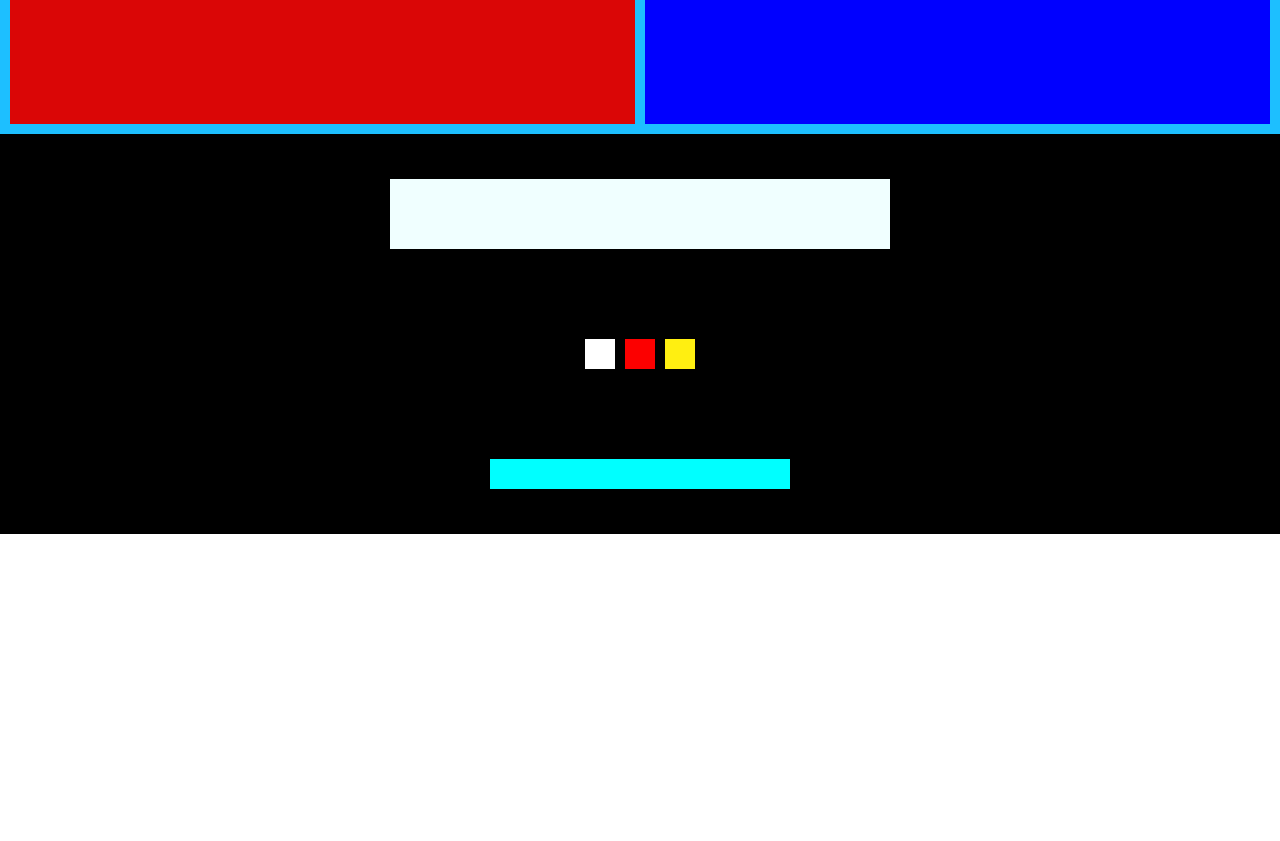
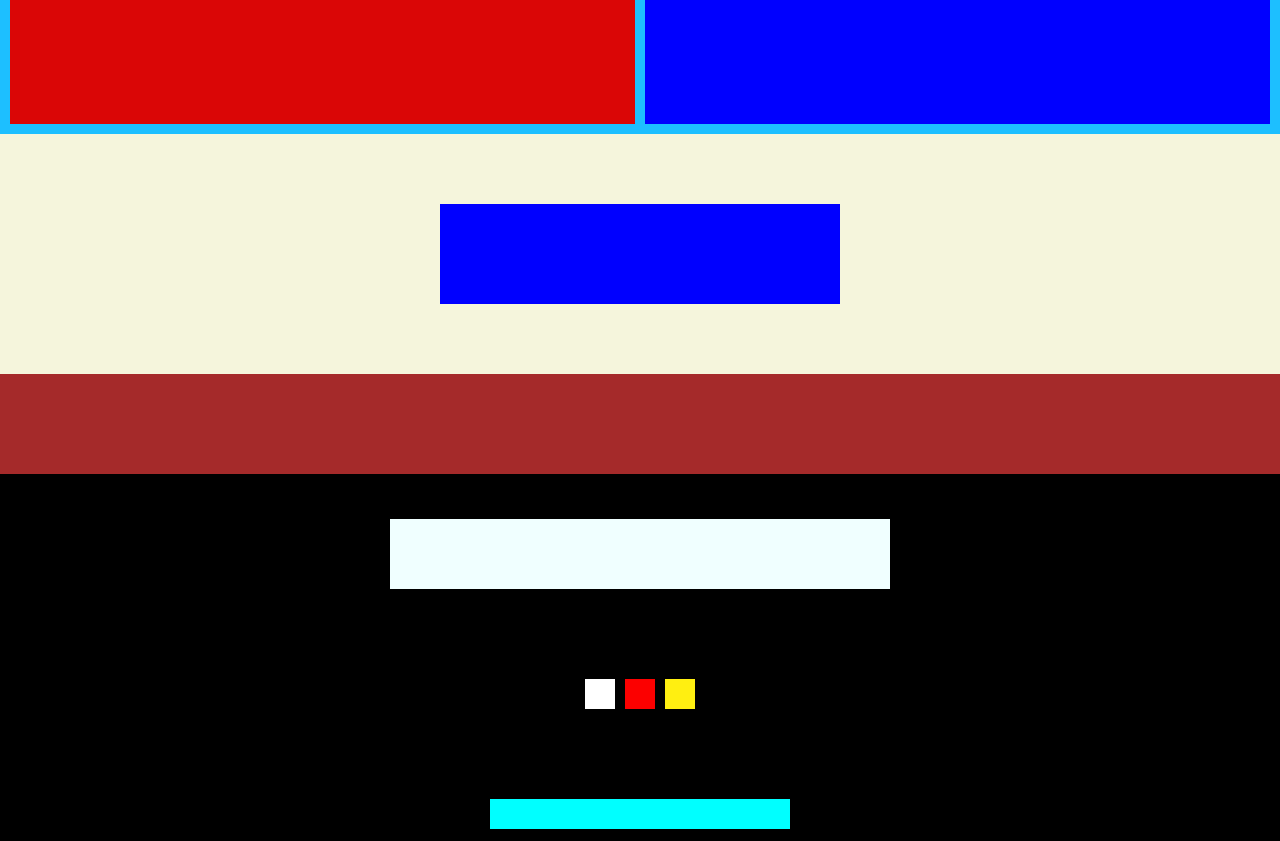
Before and after one commit to William8400/pasta-portifolio, a plain HTML site: page index.html in a window 1280 px wide. Shown: the part 1040-1881 px from the top of the page. Before the commit the page ends 1574 px from the top, so only its background shows below. Drawn offline with Linux system fonts and the light colour scheme.

Commit message:
atividade

```diff
--- a/css/style.css
+++ b/css/style.css
@@ -195,3 +195,32 @@
     background-color: blue;
 
 }
+
+#cabecalho3{
+    background-color: beige;
+    padding: 70px;
+
+    display: grid;
+
+    grid-template-columns: 1fr;
+    place-items: center;
+
+}
+
+#skills{
+    background-color: blue;
+    height: 100px;
+    width: 400px;
+}
+
+#profissional{
+    background-color: blueviolet;
+    height: 100px;
+
+}
+
+#foto{
+    background-color: brown;
+    height: 100px;
+
+}
--- a/index.html
+++ b/index.html
@@ -70,6 +70,26 @@
 
     </section>
 
+    <header id="cabecalho3">
+
+        <div id="skills"></div>
+
+    </header>
+
+    <section id="profissional">
+
+        <div id="assunto"></div>
+
+        <div id="foto"></div>
+
+
+    </section>
+
+
+
+
+
+
 
 
 
```
